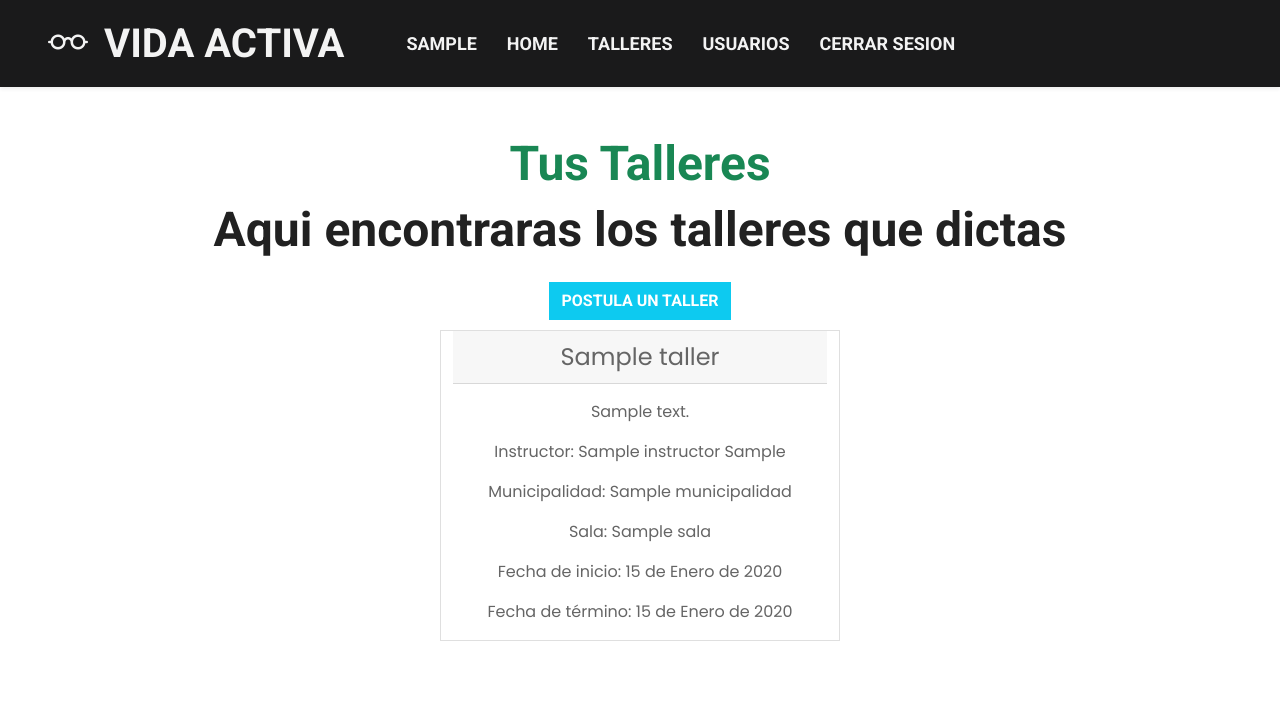
After one commit to IgnacioRiffop/VidaActivaArquitectura, a Django app: page /tustalleres/ in a window 1280 px wide. The commit adds this page. Shown: the top 704 px of the page. Run offline with Django 4.2, Linux system fonts and the light colour scheme; a user stored in the database is signed in; tables that the repository leaves empty hold one stand-in row (values such as "Sample post"); some libraries are stand-ins or nearby versions.

Commit message:
Instructor Listo

```diff
--- a/core/admin.py
+++ b/core/admin.py
@@ -60,7 +60,7 @@ admin.site.register(Instructor,InstructorAdmin)
 admin.site.register(Funcionario,FuncionarioAdmin)
 admin.site.register(Postulacion,PostulacionAdmin)
 
-admin.site.register(Adulto,AdultoAdmin)
+#admin.site.register(Adulto,AdultoAdmin)
 admin.site.register(Sala,SalaAdmin)
 admin.site.register(Municipalidad,MunicipalidadAdmin)
 admin.site.register(Taller,TallerAdmin)
--- a/core/forms.py
+++ b/core/forms.py
@@ -35,7 +35,6 @@ class TallerForm(ModelForm):
     descripcion = forms.CharField(min_length=10,max_length=200,widget=forms.Textarea(attrs={"rows":4}))
     fechaInicio = forms.DateField(widget=forms.DateInput(attrs={"type": "date"}))
     fechaTermino = forms.DateField(widget=forms.DateInput(attrs={"type": "date"}))
-    nombreInstructor  = forms.CharField(min_length=3,widget=forms.TextInput(attrs={"placeholder":"Ingrese su nombre"}))
 
 
     class Meta:
--- a/core/templates/core/base.html
+++ b/core/templates/core/base.html
@@ -47,7 +47,20 @@
     <a href="#" class="nav-link text-light">{{ user.username }}</a>
     {% endif %}
     <a href="{% url 'index'%}" class="nav-item nav-link text-light">Home</a>
+
+    {% if user.is_authenticated and user.groups.exists %}
+    {% for group in user.groups.all %}
+    {% if group.name == 'Instructor' %}
+    <a href="{% url 'tustalleres'%}" class="nav-item nav-link text-light">Tus Talleres</a>
+    {% else %}
     <a href="{% url 'talleres'%}" class="nav-item nav-link text-light">Talleres</a>
+    {% endif %}
+    {% endfor %}
+    {% else %}
+    <a href="{% url 'talleres'%}" class="nav-item nav-link text-light">Talleres</a>
+    {% endif %}
+
+
     <!--<a href="{% url 'calificacion'%}" class="nav-link  text-light">Calificaciones</a>-->
     {% if user.is_authenticated and user.groups.exists %}
 
@@ -58,11 +71,12 @@
     {% endif %}
     {% endfor %}
     {% endif %}
+
     {% if user.is_authenticated and user.groups.exists %}
     {% for group in user.groups.all %}
     {% if group.name == 'Instructor' %}
     <a href="{% url 'bono'%}" class="nav-item nav-link  text-light">Bonos</a>
-    <a href="{% url 'addTaller'%}" class="nav-item nav-link  text-light">Agregar Taller</a>
+    <!--<a href="{% url 'addTaller'%}" class="nav-item nav-link  text-light">Agregar Taller</a>-->
     {% endif %}
     {% endfor %}
     {% endif %}
@@ -87,8 +101,12 @@
 
       {% if user.is_authenticated and user.groups.exists %}
       {% for group in user.groups.all %}
-      {% if group.name == 'adulto' or 'Instructor' %}
+      {% if group.name == 'adulto'%}
       <a href="{% url 'micuenta' %}" class="nav-item nav-link nav-contact text-light"><i
+          class=""></i>Mi Cuenta</a>
+      {% endif %}
+      {% if group.name == 'Instructor' %}
+      <a href="{% url 'micuentains' %}" class="nav-item nav-link nav-contact text-light"><i
           class=""></i>Mi Cuenta</a>
       {% endif %}
       {% endfor %}
--- a/core/templates/core/calificacion.html
+++ b/core/templates/core/calificacion.html
@@ -16,7 +16,7 @@
         <img src="{% static 'core/img/instructor1.jpg'%}" class="card-img-top" alt="...">
         <div class="card-body">
           <p class="card-text text-uppercase fs-5">Jorge Riffo</p>
-          <p class="card-text text-uppercase fs-3">6,1</p>
+          <p class="card-text text-uppercase fs-3">85%</p>
         </div>
       </div>
 
@@ -25,7 +25,7 @@
         <img src="{% static 'core/img/instructora1.jpg'%}" class="card-img-top" alt="...">
         <div class="card-body">
           <p class="card-text text-uppercase fs-5">Catalina Salazar</p>
-          <p class="card-text text-uppercase fs-3">6,5</p>
+          <p class="card-text text-uppercase fs-3">90%</p>
         </div>
       </div>
 
@@ -33,7 +33,7 @@
         <img src="{% static 'core/img/instructor2.jpg'%}" class="card-img-top" alt="...">
         <div class="card-body">
           <p class="card-text text-uppercase fs-5">Fernando Campos</p>
-          <p class="card-text text-uppercase fs-3">6,3</p>
+          <p class="card-text text-uppercase fs-3">83%</p>
         </div>
       </div>
 
--- /dev/null
+++ b/core/templates/core/tustalleres.html
@@ -0,0 +1,53 @@
+{% extends 'core/base.html' %}
+{% load static %}
+{% block contenido %}
+
+<!-- TALLERES INICIO -->
+<div class="py-5">
+  <div class="mx-auto" style="text-align: center;">
+    <div class="">
+      <h6 class="text-success display-5">Tus Talleres</h6>
+      <h1 class="display-5 mb-0">Aqui encontraras los talleres que dictas</h1>
+    </div>
+    <br>
+    <div class="row justify-content-center">
+        <div class="mx-auto" style="text-align: center;">
+            <a class="btn btn-info text-white mx-2 " href="{% url 'postulacionins' %}">Postula un taller</a>
+        </div>
+
+        <br><br>
+      {% for taller in talleres %}
+
+        <div class="card text-bg-light mb-3 mx-2" style="max-width: 25rem;">
+          <div class="card-header fs-4">{{ taller.nombre }}</div>
+          <div class="card-body">
+            <p class="card-text">{{ taller.descripcion }}</p>
+            <p class="card-text">Instructor: {{ taller.nombreInstructor.primer_nombre }} {{ taller.nombreInstructor.primer_apellido }}</p>
+            <p class="card-text">Municipalidad: {{ taller.municipalidad }}</p>
+            <p class="card-text">Sala: {{ taller.sala }}</p>
+            <p class="card-text">Fecha de inicio: {{ taller.fechaInicio }}</p>
+            <p class="card-text">Fecha de término: {{ taller.fechaTermino }}</p>
+            {% if user.is_authenticated and user.groups.exists %}
+            {% for group in user.groups.all %}
+            {% if group.name == 'adulto' %}
+                <a class="text-light btn btn-success" href="{% url 'inscripcionTaller' taller.id %}">Inscribir</a>
+            {% endif %}
+            {% endfor %}
+            {% endif %}
+          </div>
+        </div>
+
+      {% endfor %}
+    </div>
+  </div>
+</div>
+<!-- TALLERES FIN -->
+
+
+
+
+{% endblock %}
+{% block js %}
+<script src="https://cdn.jsdelivr.net/npm/sweetalert2@11"></script>
+<script src="{% static 'core/js/mensajeProducto.js' %}"></script>
+{% endblock %}
--- a/core/urls.py
+++ b/core/urls.py
@@ -9,6 +9,7 @@ urlpatterns = [
     path('', index , name="index"),
     path('cuenta/', login_required(cuenta), name="cuenta"),
     path('micuenta/', login_required(micuenta), name="micuenta"),
+    path('micuentains/', login_required(micuentains), name="micuentains"),
 
 
     path('resultados/', resultados , name="resultados"),
@@ -23,7 +24,9 @@ urlpatterns = [
     path('inscripcionTaller/<id>/', inscripcionTaller, name='inscripcionTaller'),
 
     path('postulacionad/', postulacionad , name="postulacionad"),
+    path('postulacionins/', postulacionins , name="postulacionins"),
     path('mispostulacionesad/', mispostulacionesad , name="mispostulacionesad"),
+    path('mispostulacionesins/', mispostulacionesins , name="mispostulacionesins"),
 
     path('materiales/', materiales , name="materiales"),
     path('mensaje/', mensaje , name="mensaje"),
@@ -35,5 +38,6 @@ urlpatterns = [
     path('addTaller/', addTaller, name='addTaller'),
     path('Talleres/', talleres, name='talleres'),
     path('mistalleres/', mistalleres, name='mistalleres'),
+    path('tustalleres/', tustalleres, name='tustalleres'),
 
 ]
--- a/core/views.py
+++ b/core/views.py
@@ -33,6 +33,12 @@ def index(request):
 def talleres(request):
     talleres = Taller.objects.all()
     return render(request, 'core/talleres.html', {'talleres': talleres})
+
+
+def tustalleres(request):
+    instructor = get_object_or_404(Instructor, id_credencial=request.user)
+    talleres = Taller.objects.filter(nombreInstructor=instructor)
+    return render(request, 'core/tustalleres.html', {'talleres': talleres})
 
 
 def mistalleres(request):
@@ -93,6 +99,20 @@ def addDatosPersonales(request):
 def calificacion(request):
     return render(request,('core/calificacion.html'))
 
+def postulacionins(request):
+    instructor = get_object_or_404(Instructor, id_credencial=request.user)
+    if request.method == 'POST':
+        form = PostulacionForm(request.POST)
+        if form.is_valid():
+            # Guardar el formulario solo si es válido
+            form.instance.fechapostulacion = datetime.now()
+            form.instance.instructor = instructor
+            form.save()
+            return render(request, 'core/postulacionad.html', {'form' : PostulacionForm()})  # Redirige a una página de éxito o a donde desees
+    else:
+        form = PostulacionForm()
+    return render(request, 'core/postulacionad.html', {'form' : PostulacionForm()})
+
 
 def postulacionad(request):
     adulto = get_object_or_404(AdultoMayor, id_credencial=request.user)
@@ -112,6 +132,11 @@ def postulacionad(request):
 def mispostulacionesad(request):
     adulto = get_object_or_404(AdultoMayor, id_credencial=request.user)
     postulaciones = Postulacion.objects.filter(adultomayor=adulto)
+    return render(request, 'core/mispostulacionesad.html', {'postulaciones' : postulaciones})
+
+def mispostulacionesins(request):
+    instructor = get_object_or_404(Instructor, id_credencial=request.user)
+    postulaciones = Postulacion.objects.filter(instructor=instructor)
     return render(request, 'core/mispostulacionesad.html', {'postulaciones' : postulaciones})
 
 
@@ -135,6 +160,11 @@ def micuenta(request):
     adulto = get_object_or_404(AdultoMayor, id_credencial=request.user)
     return render(request, 'core/micuenta.html', {'adulto' : adulto})
 
+def micuentains(request):
+    instructor = get_object_or_404(Instructor, id_credencial=request.user)
+    return render(request, 'core/micuentains.html', {'instructor' : instructor})
+
+
 def cuenta(request):
     adulto = get_object_or_404(AdultoMayor, id_credencial=request.user)
     username = adulto.id_credencial.username
@@ -155,33 +185,7 @@ def cuenta(request):
             return render(request, 'core/cuenta.html', data)
 
     return render(request, 'core/cuenta.html', data)
-"""
-def registrar(request):
-    data = {'form': AdultoForm()}
 
-    if request.method == 'POST':
-        formulario = AdultoForm(request.POST, files=request.FILES)
-        if formulario.is_valid():
-            rut = formulario.cleaned_data['rut']
-            dv = formulario.cleaned_data['dv']
-            nombre = formulario.cleaned_data['nombre']
-            apellido = formulario.cleaned_data['apellido']
-            usuario = formulario.cleaned_data['user']
-            contrasena = formulario.cleaned_data['contrasena']
-
-
-            user = User.objects.create_user(username=usuario, password=contrasena)
-
-            adulto = Adulto.objects.create(rut=rut, dv=dv, nombre=nombre, apellido=apellido, user=user)
-
-            grupo = Group.objects.get(name='adulto')
-            user.groups.add(grupo)
-
-            messages.success(request, "Adulto almacenado correctamente")
-            return redirect('index')
-
-    return render(request, 'core/registrar.html', data)
-"""
 
 def updateAdulto(request, id):
     adulto = get_object_or_404(Adulto, id=id)
```
Also changed, not shown: core/templates/core/bono.html (+25 -7 lines), core/templates/core/micuentains.html (added, +42 -0 lines), core/templates/core/postulacionad.html (+12 -1 lines), core/static/core/img/bono.png (added).
